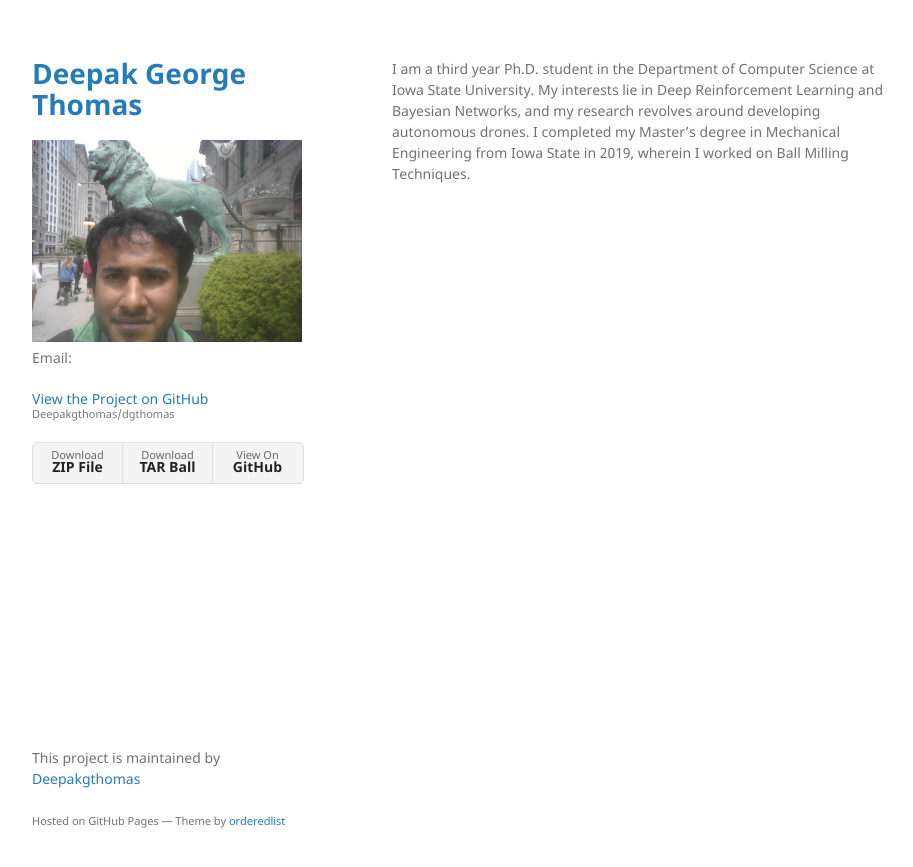
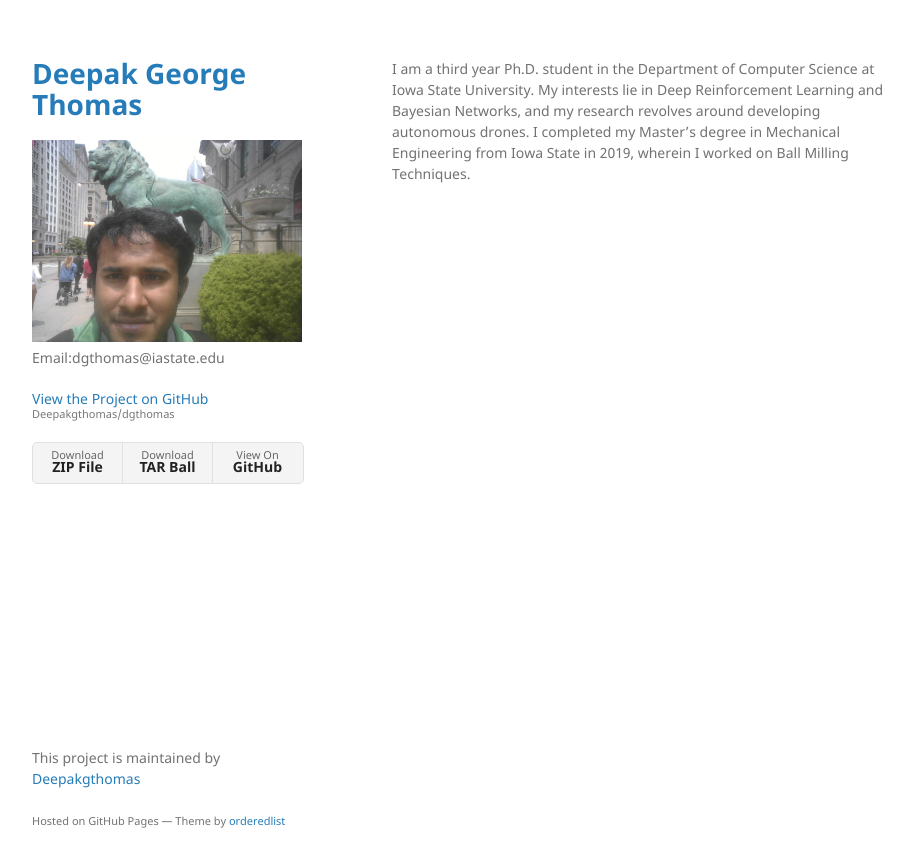
Before and after one commit to Deepakgthomas/dgthomas, a Jekyll site: the page built from index.md, in a window 1280 px wide. Shown: the top 867 px of the page, without its empty margins (178-1091 px from the left). Built offline with Jekyll 4.4.1, drawn with Linux system fonts in a browser that asks for light colours; our own code applies the rules of GitHub Pages for plain Markdown files.

Commit message:
Update _config.yml

```diff
--- a/_config.yml
+++ b/_config.yml
@@ -1,7 +1,7 @@
 title: Deepak George Thomas
 logo: /assets/img/chicago_photo.jpg
 description:
- "Email:"
+ "Email:dgthomas@iastate.edu"
 show_downloads: true
 google_analytics:
 theme: jekyll-theme-minimal
```
